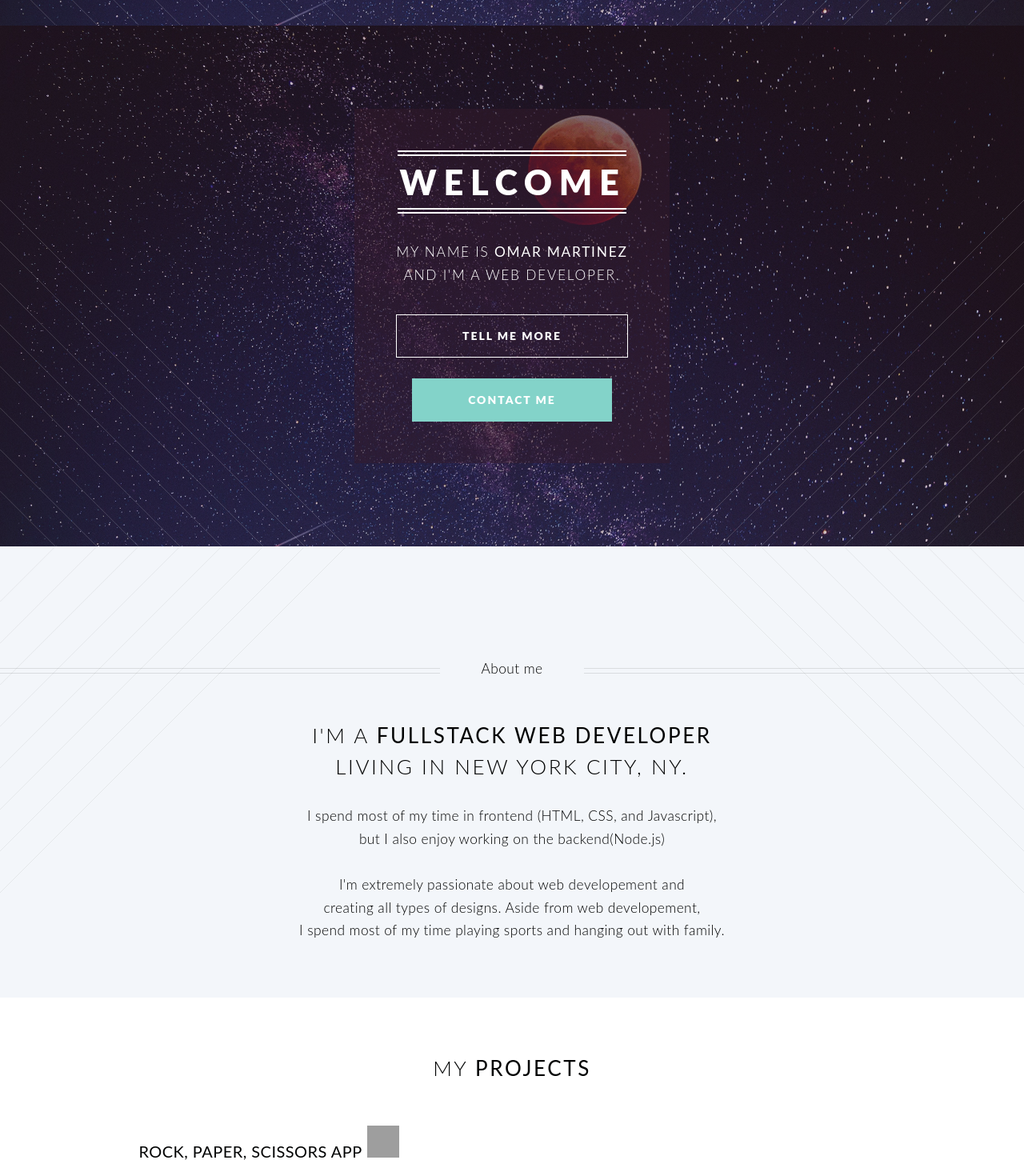
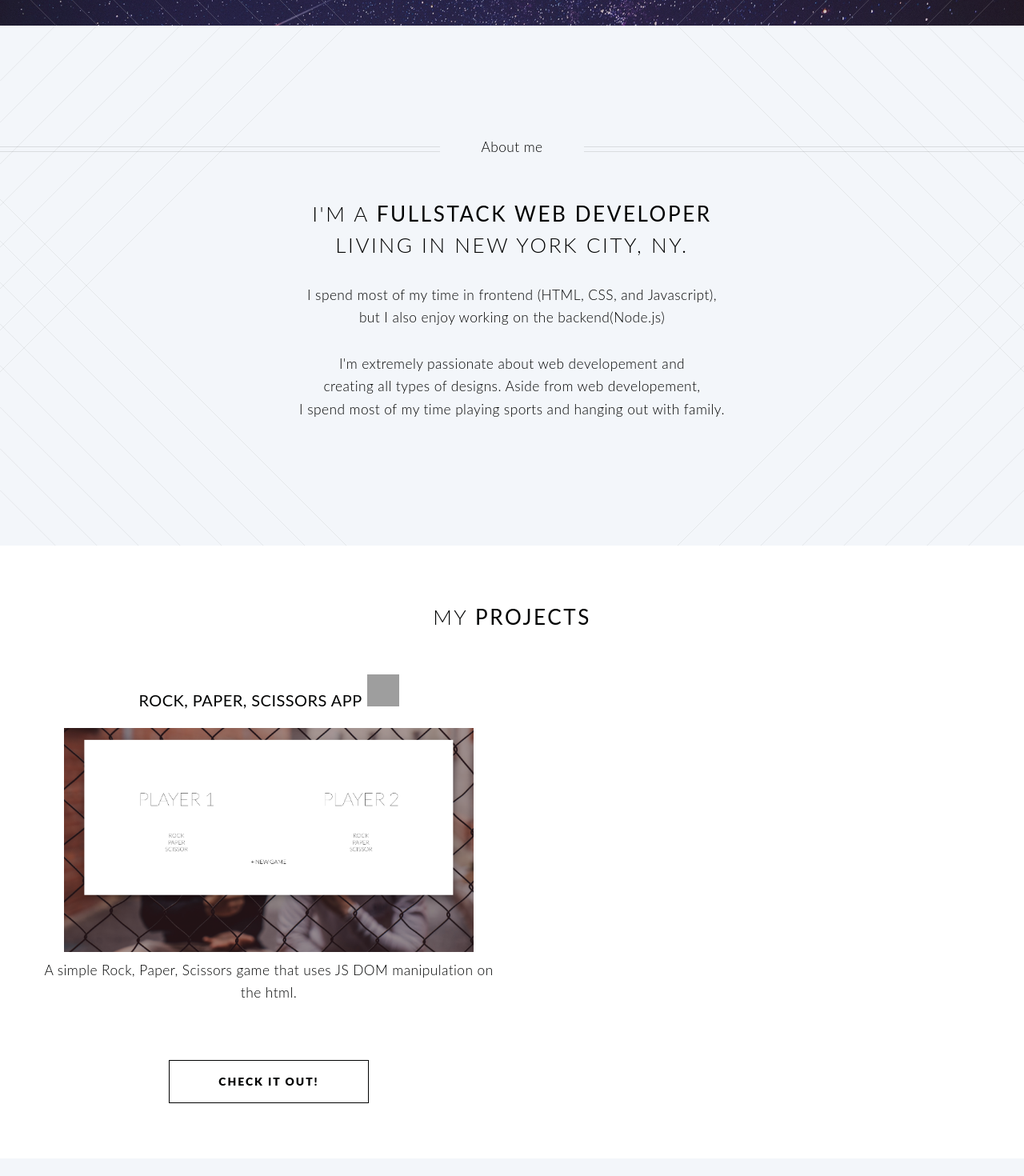
Before and after one commit to omarmartinez413/portfolio, a React (Create React App) app: page / in a window 1280 px wide. Shown: the part 620-2090 px from the top of the page at 80% size. Built offline with nearby package versions, Linux system fonts and the light colour scheme; grey boxes are pictures that could not be loaded.

Commit message:
main bio and projects components

```diff
--- a/src/Components/App.js
+++ b/src/Components/App.js
@@ -1,13 +1,15 @@
 import React, { Component } from 'react';
 import Header from './Header';
-import Banner from './Banner';
+import MainBio from './MainBio';
+import Projects from './Projects';
 
 class App extends Component {
 	render() {
 	  return (
 			<div>
 				<Header/>
-				<Banner/>
+				<MainBio/>
+				<Projects/>
 			</div>
 		)
   }
--- a/src/Components/Header.js
+++ b/src/Components/Header.js
@@ -1,5 +1,4 @@
 import React, { Component } from 'react';
-import pic01 from '../images/pic01.jpg';
 import '../App.css';
 
 
--- /dev/null
+++ b/src/Components/MainBio.js
@@ -0,0 +1,39 @@
+import React, { Component } from 'react';
+import '../App.css';
+
+class MainBio extends Component{
+    render(){
+    return (
+    <div>
+        <article id="main">
+          <header className="special container">
+            <span className="icon fa-bar-chart-o">About me</span>
+            <h2>
+              I'm a <strong>fullstack web developer </strong>
+              <br />
+              living in new york city, ny.
+            </h2>
+            <br />
+
+            <p>
+              I spend most of my time in frontend (HTML, CSS, and Javascript),
+              <br />
+              but I also enjoy working on the backend(Node.js)
+              <br />
+              <br />
+              <p>
+                I'm extremely passionate about web developement and <br />
+                creating all types of designs. Aside from web developement,
+                <br />
+                I spend most of my time playing sports and hanging out with
+                family.
+              </p>
+            </p>
+          </header>
+        </article>
+      </div>
+    );
+  }
+}
+
+export default MainBio;
--- a/src/Components/Banner.js
+++ b/src/Components/Projects.js
@@ -3,77 +3,14 @@ import pic01 from '../images/pic01.jpg';
 import '../App.css';
 
 
-class Banner extends Component{
+class Projects extends Component{
     render(){
     return (
-            <div>
-            <div className="index is-preload">
-              <div id="page-wrapper">
+    <div>
+    {/*<!-- Projects -->*/}
+                          {/*<!-- Row One -->*/}
+                          {/*<!-- Project One -->*/}
 
-                  {/*<!-- Header -->*/}
-                      <div className = "sticky"><header id="header" className="alt">
-                          <h1 id="logo"><a href="index.js">Omar <span>Martinez</span></a></h1>
-                          <nav id="nav">
-                              <ul>
-                                  <li id = "githublogo"><a href = "#"><img src =" https://upload.wikimedia.org/wikipedia/commons/9/91/Octicons-mark-github.svg" alt = "git hub logo" width = "30px" height = "30px"></img></a></li>
-                              </ul>
-                          </nav>
-                      </header>
-                </div>
-
-                  {/*<!-- Banner -->*/}
-                      <section id="banner">
-
-                          {/*<!--
-                              ".inner" is set up as an inline-block so it automatically expands
-                              in both directions to fit whatever's inside it. This means it won't
-                              automatically wrap lines, so be sure to use line breaks where
-                              appropriate (<br />).
-                -->*/}
-                          <div className="inner">
-
-                              <header>
-                                  <h2>Welcome</h2>
-                              </header>
-                              <p>My name is  <strong>Omar Martinez </strong>
-                              <br />
-                              and I'm a web developer.
-                              <br />
-                              </p>
-                              <footer>
-                                  <ul className="buttons stacked">
-                                      <li><a href="#main" className="button fit scrolly">Tell Me More</a></li>
-                                      <li><a href="contact.html" className="button primary">Contact me</a></li>
-                                  </ul>
-                              </footer>
-
-                          </div>
-
-                      </section>
-
-                  {/*<!-- Main -->*/}
-                      <article id="main">
-
-                      <header className="special container">
-                              <span className="icon fa-bar-chart-o">About me</span>
-                              <h2>I'm a <strong>fullstack web developer </strong>
-                              <br/>
-                                living in new york city, ny.</h2>
-                              <br />
-
-                              <p>I spend most of my time in frontend (HTML, CSS, and Javascript),
-                                <br />
-                               but I also enjoy working on the backend(Node.js)
-                              <br />
-                              <br/>
-                              <p>I'm extremely passionate about web developement and <br/>
-                              creating all types of designs. Aside from web developement,
-                              <br/>
-                              I spend most of my time playing sports and hanging out with family.</p>
-                              </p>
-                          </header>
-
-                          {/*<!-- One -->*/}
                               <section className="wrapper style3 container special">
 
                                   <header className="major">
@@ -101,6 +38,7 @@ class Banner extends Component{
 
 
                                     {/*<div className="col-6 col-12-narrower">
+                                    <----Project Two---->
 
                                           <section>
                                               <a href="#" className="image featured"><img src="images/pic02.jpg" alt="" /></a>
@@ -143,7 +81,7 @@ class Banner extends Component{
                                   </div>*/}
                               </section>
 
-                          {/*<!-- Two -->
+                          {/*<!-- Row Two -->
                               <section className="wrapper style1 container special">
                                   <div className="row">
                                       <div className="col-4 col-12-narrower">
@@ -171,7 +109,6 @@ class Banner extends Component{
                                   </div>
                               </section>*/}
 
-                      </article>
 
                   {/*<!-- CTA -->*/}
                       <section id="cta">
@@ -203,11 +140,10 @@ class Banner extends Component{
                       </footer>
 
               </div>
-              </div>
-              </div>
+
           )
         }
     }
 
 
-export default Banner;
+export default Projects;
```
